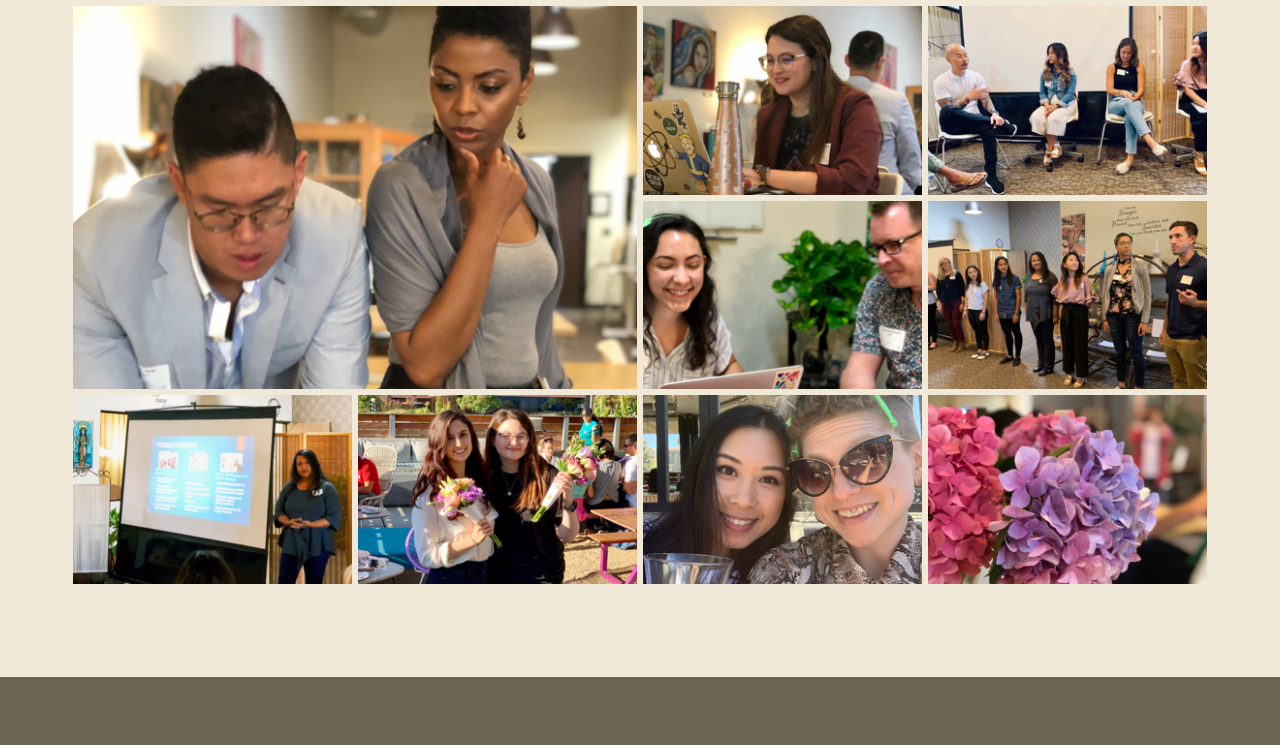
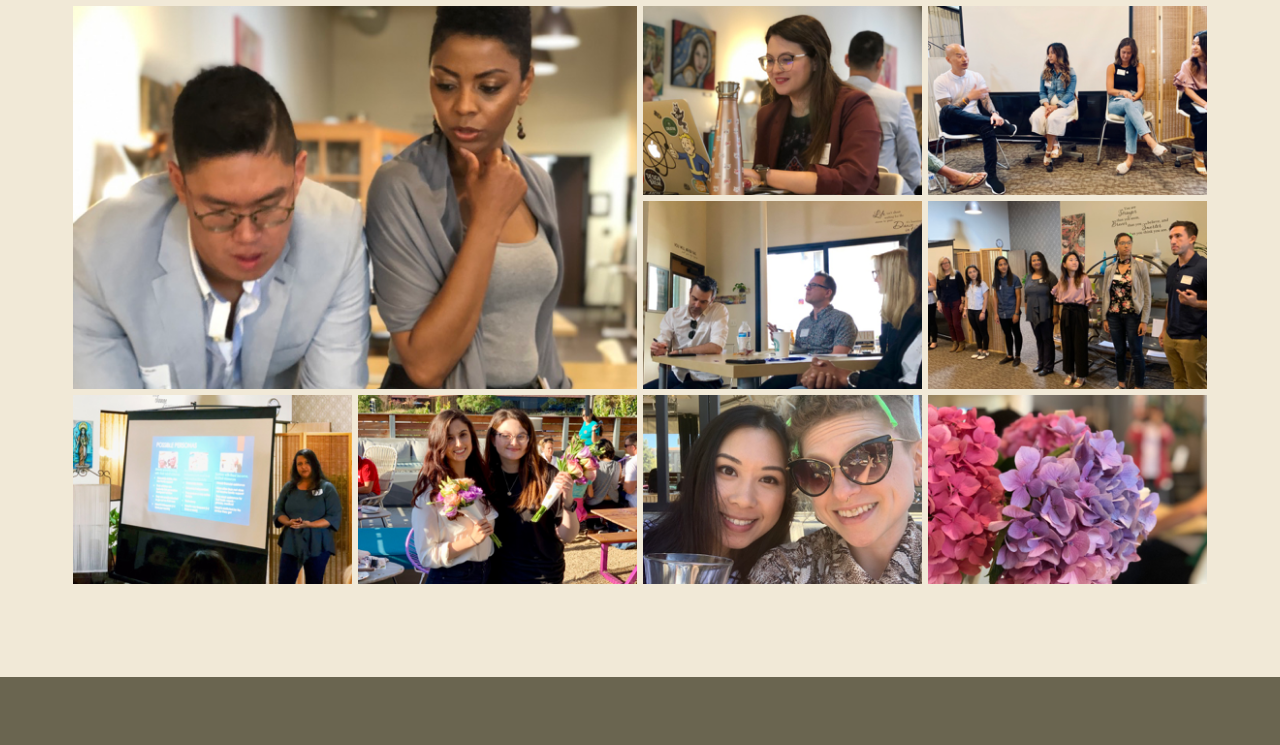
Before and after one commit to izzih13/uxidol, a website: page index.html in a window 1280 px wide. Shown: the part 4451-5196 px from the top of the page. Drawn offline with Linux system fonts and the light colour scheme; files whose address does not match are found by name.

Commit message:
one more photo update

```diff
--- a/index.html
+++ b/index.html
@@ -499,7 +499,7 @@
                         </li>
 
                         <li class="grid-item grid-item-sm-3">
-                            <img alt="a woman and a mentor looking at a laptop screen together" class="img-responsive center-block" src="assets/images/photos/photo-5.png">
+                            <img alt="three judges sitting at a table watching a presentation" class="img-responsive center-block" src="assets/images/photos/photo-4.png">
                         </li>
 
                         <li class="grid-item grid-item-sm-3">
```
